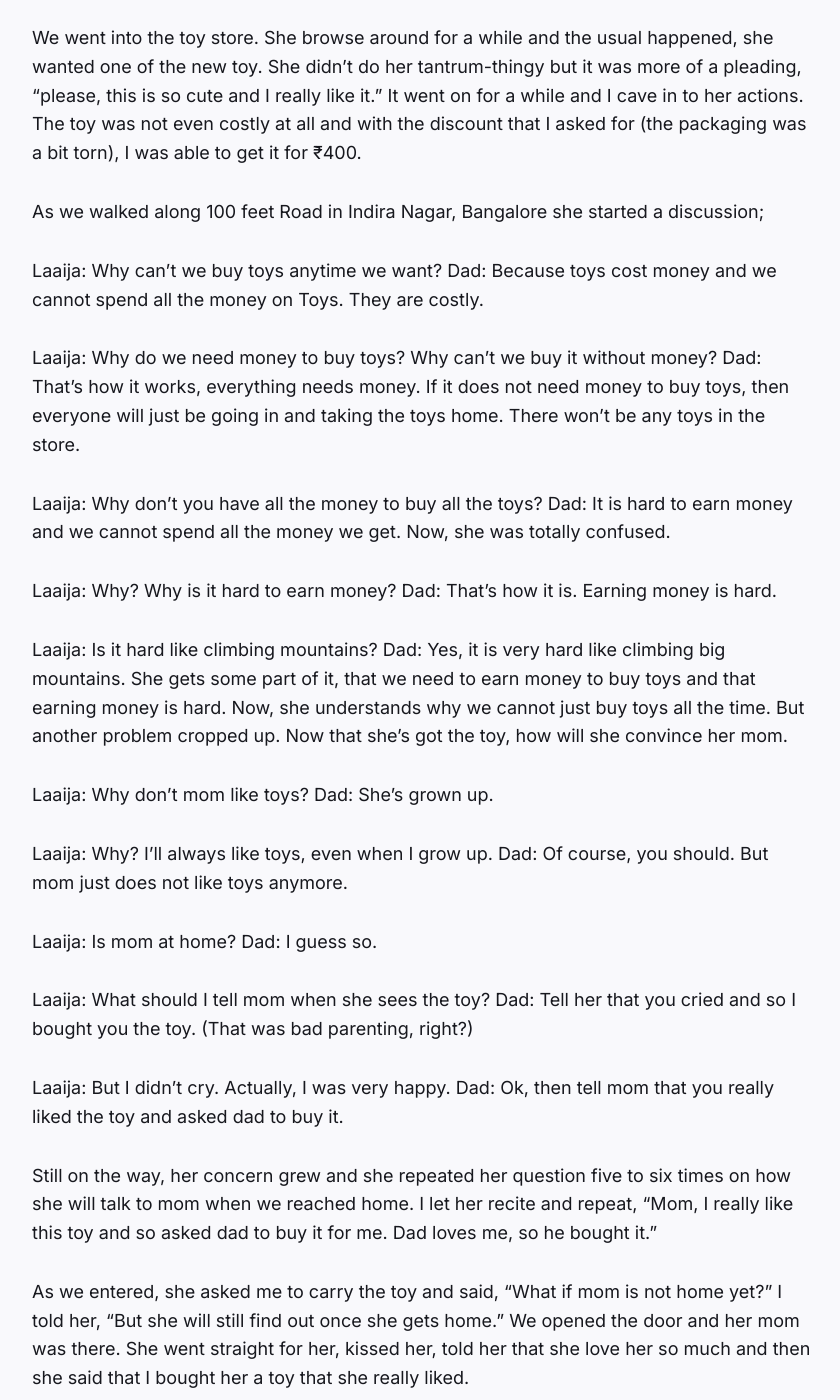
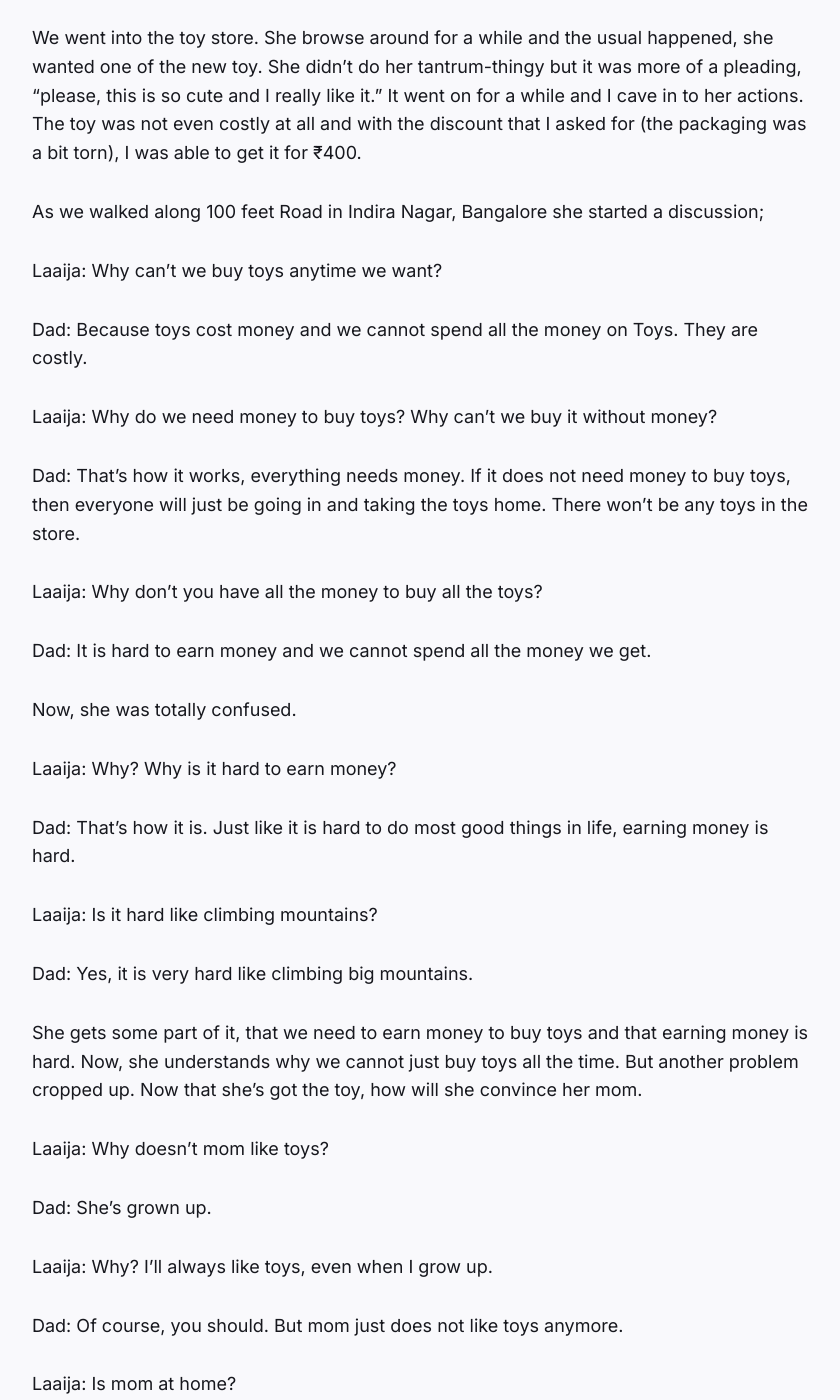
Before and after one commit to oinam/stories, a Jekyll site: the page built from _posts/2013/2013-07-31-conversing-with-my-daughter-about-money.md, in a window 1280 px wide and 1400 px high, scrolled down 922 px. Shown: the whole window, without its empty margins (218-1058 px from the left). Built offline with Jekyll 4.4.1, drawn with Linux system fonts in a browser that asks for light colours; some of the changed text lies outside the part shown.

Commit message:
Copy edits on Apr 23, 2024

```diff
--- a/_posts/2013/2013-07-31-conversing-with-my-daughter-about-money.md
+++ b/_posts/2013/2013-07-31-conversing-with-my-daughter-about-money.md
@@ -12,39 +12,51 @@ We went into the toy store. She browse around for a while and the usual happened
 As we walked along 100 feet Road in Indira Nagar, Bangalore she started a discussion;
 
 Laaija: Why can’t we buy toys anytime we want?
+
 Dad: Because toys cost money and we cannot spend all the money on Toys. They are costly.
 
 Laaija: Why do we need money to buy toys? Why can’t we buy it without money?
+
 Dad: That’s how it works, everything needs money. If it does not need money to buy toys, then everyone will just be going in and taking the toys home. There won’t be any toys in the store.
 
 Laaija: Why don’t you have all the money to buy all the toys?
+
 Dad: It is hard to earn money and we cannot spend all the money we get.
+
 Now, she was totally confused.
 
 Laaija: Why? Why is it hard to earn money?
-Dad: That’s how it is. Earning money is hard.
+
+Dad: That’s how it is. Just like it is hard to do most good things in life, earning money is hard.
 
 Laaija: Is it hard like climbing mountains?
+
 Dad: Yes, it is very hard like climbing big mountains.
+
 She gets some part of it, that we need to earn money to buy toys and that earning money is hard. Now, she understands why we cannot just buy toys all the time. But another problem cropped up. Now that she’s got the toy, how will she convince her mom.
 
-Laaija: Why don’t mom like toys?
+Laaija: Why doesn’t mom like toys?
+
 Dad: She’s grown up.
 
 Laaija: Why? I’ll always like toys, even when I grow up.
+
 Dad: Of course, you should. But mom just does not like toys anymore.
 
 Laaija: Is mom at home?
+
 Dad: I guess so.
 
 Laaija: What should I tell mom when she sees the toy?
+
 Dad: Tell her that you cried and so I bought you the toy. (That was bad parenting, right?)
 
 Laaija: But I didn’t cry. Actually, I was very happy.
+
 Dad: Ok, then tell mom that you really liked the toy and asked dad to buy it.
 
 Still on the way, her concern grew and she repeated her question five to six times on how she will talk to mom when we reached home. I let her recite and repeat, “Mom, I really like this toy and so asked dad to buy it for me. Dad loves me, so he bought it.”
 
 As we entered, she asked me to carry the toy and said, “What if mom is not home yet?” I told her, “But she will still find out once she gets home.” We opened the door and her mom was there. She went straight for her, kissed her, told her that she love her so much and then she said that I bought her a toy that she really liked.
 
-Her mom started her story on how old toys will not be that happy as she neglects them, now that she’s got a new toy. For now, she is fine with the idea that there won’t be new toys except on special occasions. Let’s see how this pans out.
+Her mom started her story on how old toys will not be that happy as she neglects them, now that she’s got a new toy. For now, she is fine with the idea that there won’t be new toys except on special occasions.
```
Also changed, not shown: _posts/2008/2008-12-11-laaija.md (+3 -3 lines), _posts/2010/2010-09-11-i-just-wanted-to-be-pretty.md (+1 -1 lines), _posts/2013/2013-12-31-when-should-i-start-selling-stickers.md (+1 -1 lines), _posts/2016/2016-11-07-amara.md (+1 -1 lines), _posts/2017/2017-01-18-technology-and-the-depletion-of-real-grit-and-raw-intelligence.md (+1 -2 lines).
